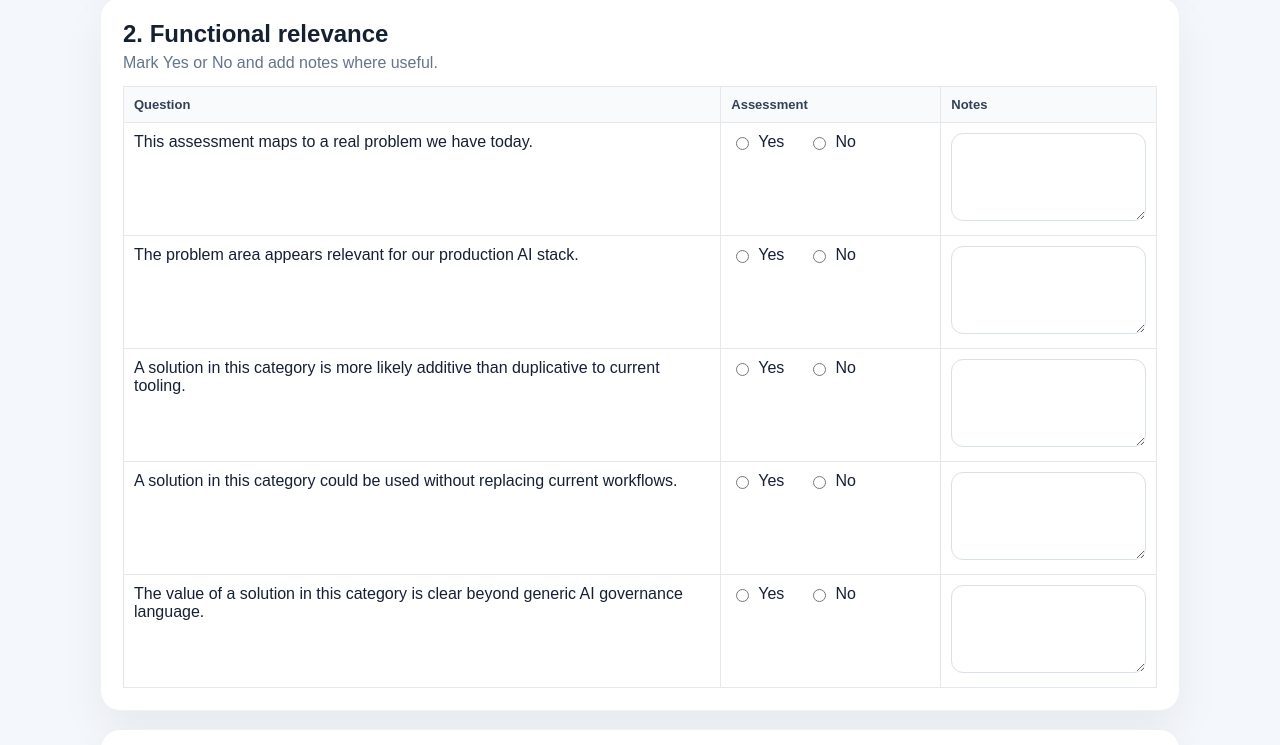
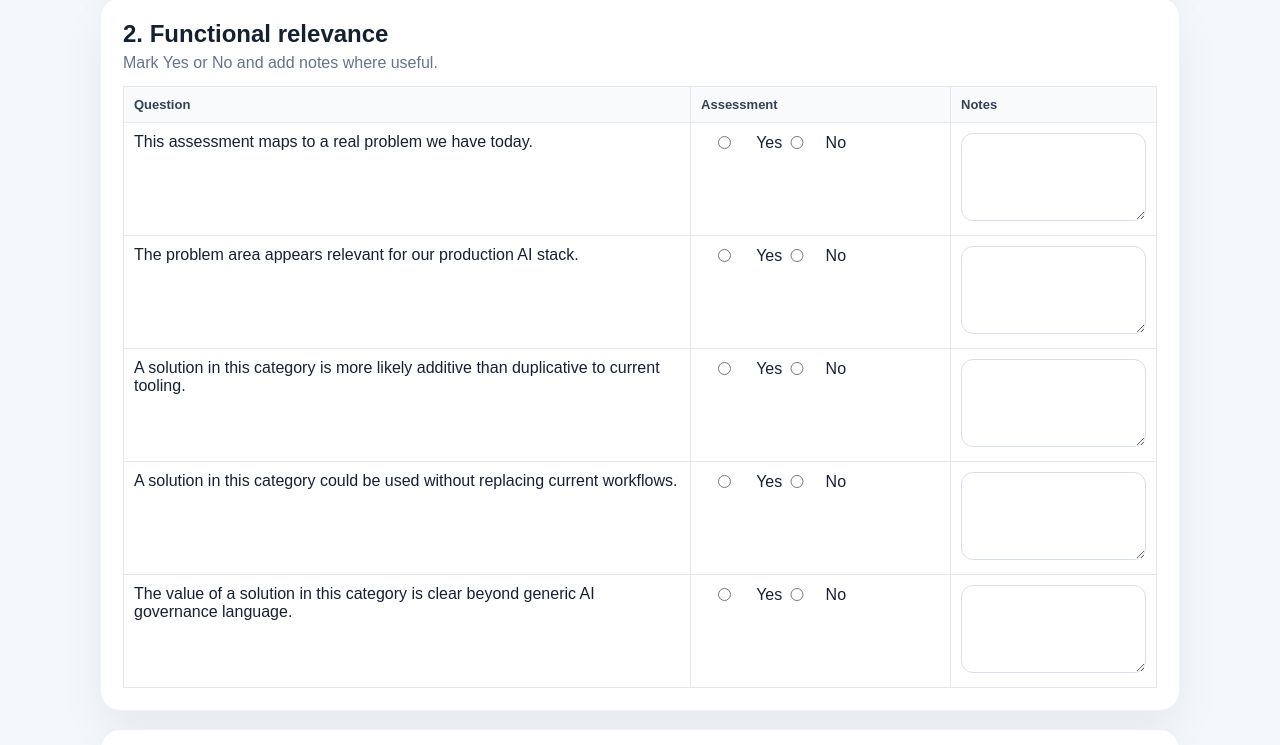
Before and after one commit to vladiqai/qai-risk-assessment, a Next.js app: page /assessment in a window 1280 px wide. Shown: the part 1540-2285 px from the top of the page. Built offline with nearby package versions, Linux system fonts and the light colour scheme.

Commit message:
Update globals.css

```diff
--- a/app/globals.css
+++ b/app/globals.css
@@ -230,22 +230,35 @@ small {
 }
 
 .yes-no-cell {
-  min-width: 220px;
+  min-width: 260px;
 }
 
 .yes-no-group {
-  display: flex;
+  display: grid;
+  grid-template-columns: repeat(2, max-content);
   align-items: center;
-  gap: 24px;
-  flex-wrap: nowrap;
+  column-gap: 28px;
+  row-gap: 8px;
+  justify-content: start;
 }
 
 .inline-choice {
   display: inline-flex;
   align-items: center;
-  gap: 6px;
-  margin-right: 0;
+  gap: 8px;
+  margin: 0;
   font-weight: 500;
+  white-space: nowrap;
+  line-height: 1.2;
+}
+
+.inline-choice input[type="radio"] {
+  margin: 0;
+  flex: 0 0 auto;
+}
+
+.inline-choice span {
+  display: inline-block;
   white-space: nowrap;
 }
 
@@ -405,16 +418,57 @@ small {
 }
 
 @media print {
-  body { background: white; }
-  .page-shell { max-width: none; padding: 0; }
+  body {
+    background: white;
+  }
+
+  .page-shell {
+    max-width: none;
+    padding: 0;
+  }
+
   .card,
   .hero-card {
     box-shadow: none;
     break-inside: avoid;
   }
+
   .toolbar-card,
   button,
   .button {
     display: none !important;
   }
+
+  /* 🔧 Fix Yes/No overlap in PDF */
+  .yes-no-cell {
+    min-width: 280px;
+  }
+
+  .yes-no-group {
+    display: grid;
+    grid-template-columns: repeat(2, max-content);
+    column-gap: 32px;
+    row-gap: 8px;
+    justify-content: start;
+  }
+
+  .inline-choice {
+    display: inline-flex;
+    align-items: center;
+    gap: 8px;
+    margin: 0;
+    font-weight: 500;
+    white-space: nowrap;
+    line-height: 1.2;
+  }
+
+  .inline-choice input[type="radio"] {
+    margin: 0;
+    flex: 0 0 auto;
+  }
+
+  .inline-choice span {
+    display: inline-block;
+    white-space: nowrap;
+  }
 }
```
